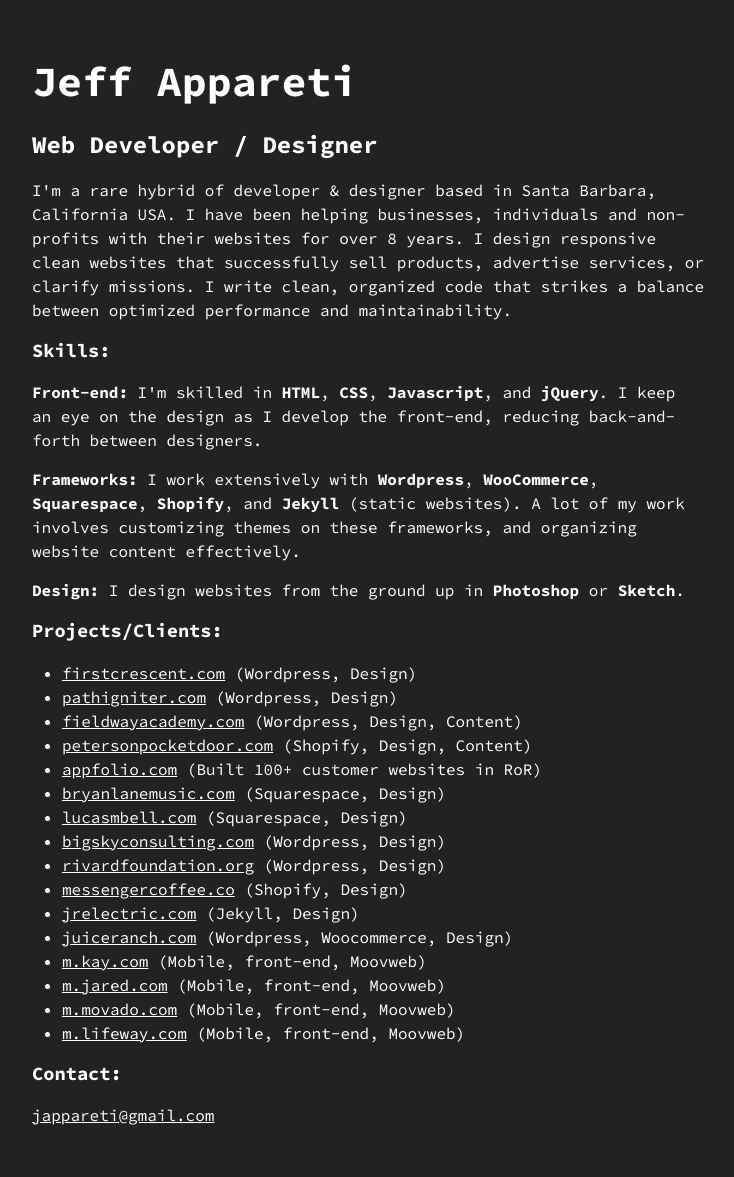
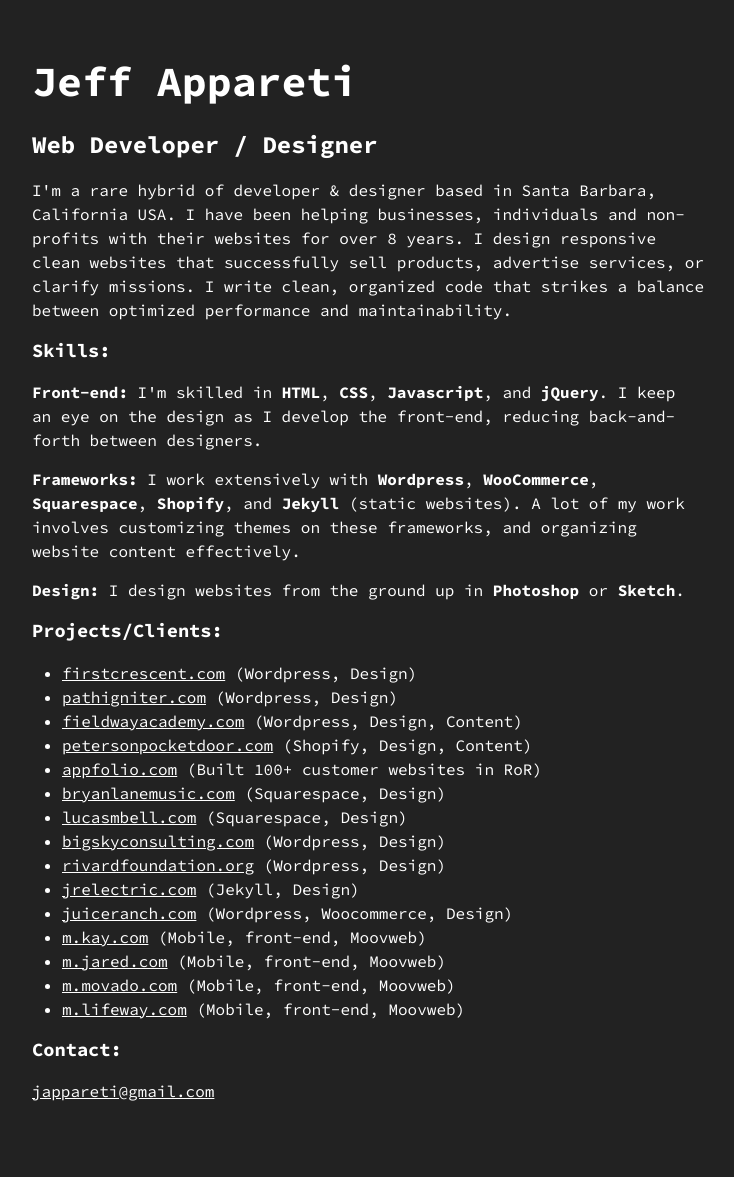
Before and after one commit to jappareti/jappareti.github.io, a Jekyll site: the page built from index.html, in a window 1280 px wide. Shown: the whole page, without its empty margins (32-766 px from the left). Built offline with Jekyll 4.4.1, drawn with Linux system fonts in a browser that asks for light colours; after the commit the page ends 1153 px from its top, so only the background shows below that.

Commit message:
Removed messenger

```diff
--- a/index.html
+++ b/index.html
@@ -24,7 +24,6 @@
     <li><a href="http://www.lucasmbell.com" target="_blank" data-img="img/lucas_bell-ss.jpg">lucasmbell.com</a> (Squarespace, Design)</li>
     <li><a href="http://www.bigskyconsulting.com" target="_blank" data-img="img/big_sky-ss.jpg">bigskyconsulting.com</a> (Wordpress, Design)</li>
     <li><a href="http://www.rivardfoundation.org" target="_blank" data-img="img/rivard-ss.jpg">rivardfoundation.org</a> (Wordpress, Design)</li>
-    <li><a href="http://www.messengercoffee.co" target="_blank" data-img="img/messenger-ss.jpg">messengercoffee.co</a> (Shopify, Design)</li>
     <li><a href="http://www.jrelectric.com" target="_blank" data-img="img/jr_electric-ss.jpg">jrelectric.com</a> (Jekyll, Design)</li>
     <li><a href="http://www.juiceranch.com" target="_blank" data-img="img/juice_ranch-ss.jpg">juiceranch.com</a> (Wordpress, Woocommerce, Design)</li>
     <li><a href="http://m.kay.com" target="_blank" data-img="img/kay-ss.jpg">m.kay.com</a> (Mobile, front-end, Moovweb)</li>
```
